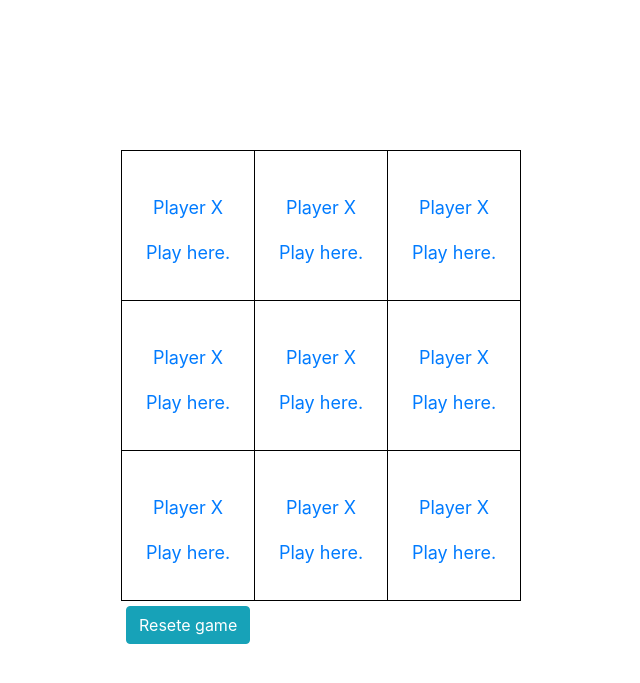
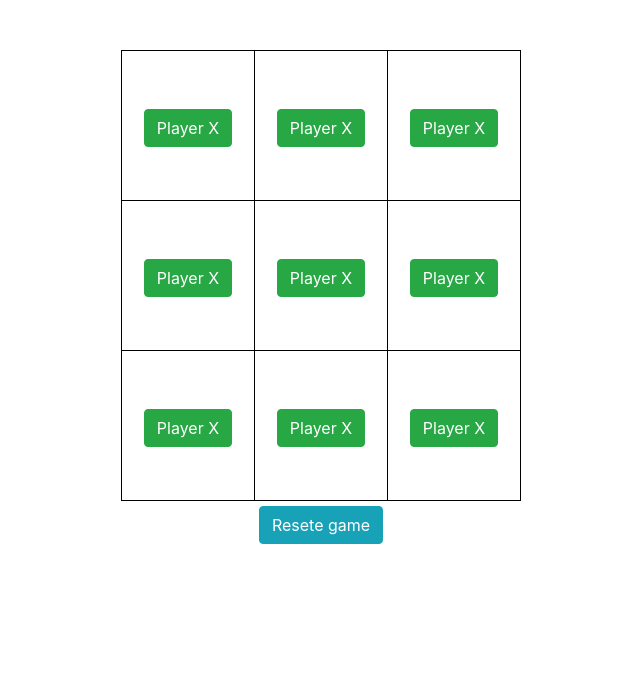
Before and after one commit to asermartinez/tictactoe, a Flask app: page / in a window 1280 px wide. Shown: the top 683 px of the page, without its empty margins (319-959 px from the left). Run offline with Flask 2, Linux system fonts and the light colour scheme; some libraries are stand-ins or nearby versions.

Commit message:
added style and comments

```diff
--- a/application.py
+++ b/application.py
@@ -25,32 +25,35 @@
         session['moves'] = []
 
     game = session['board']
-    turn = session['turn']
     winner = None
+
+    # Check the board for winning combinations
+    # Columns
     for col in range(3):
         if game[0][col] == 'X' and game[1][col] == 'X' and game[2][col] == 'X':
             winner = 'X'
         if game[0][col] == 'O' and game[1][col] == 'O' and game[2][col] == 'O':
             winner = 'O'
 
+    # Rows
     for row in range(3):
         if game[row][0] == 'X' and game[row][1] == 'X' and game[row][2] == 'X':
             winner = 'X'
         if game[row][0] == 'O' and game[row][1] == 'O' and game[row][2] == 'O':
             winner = 'O'
 
+    # Diagonal Starting Left
     for row in range(3):
         if game[0][0] == 'X' and game[1][1] == 'X' and game[2][2] == 'X':
             winner = 'X'
         if game[0][0] == 'O' and game[1][1] == 'O' and game[2][2] == 'O':
             winner = 'O'
 
-    for row in range(3):
-        if game[2][0] == 'X' and game[1][1] == 'X' and game[0][2] == 'X':
-            winner = 'X'
-        if game[2][0] == 'O' and game[1][1] == 'O' and game[0][2] == 'O':
-            winner = 'O'
-
+    # Diagonal Starting Right
+    if game[2][0] == 'X' and game[1][1] == 'X' and game[0][2] == 'X':
+        winner = 'X'
+    if game[2][0] == 'O' and game[1][1] == 'O' and game[0][2] == 'O':
+        winner = 'O'
 
     for row in session['board']:
         print(row)
--- a/templates/game.html
+++ b/templates/game.html
@@ -26,17 +26,29 @@
                 max-width: 500px;
                 padding: 50px;
             }
+
             button {
                 margin: 5px;
+            }
+
+            #buttons {
+                text-align: center;
+                margin: auto;
+                max-width: 500px;
+            }
+
+            #winner {
+                text-align: center;
+                margin: 0px;
             }
 
         </style>
     </head>
     <body>
         <div id="bodyContainer" class="container">
-            <div id="winner" class="container">
+            <div id="winner">
                 {% if winner != None %}
-                <h1>Winner is {{ winner }} !!!</h1>
+                <h1 class="alert alert-success">Winner is {{ winner }} !!!</h1>
                 {% endif %}
             </div>
 
@@ -53,7 +65,7 @@
 
                                 {% else %}
                                 <a href="{{ url_for('play', row=i, col=j)
-                                    }}">Player {{ turn }} <br> Play here.</a>
+                                    }}"><button class="btn btn-success">Player {{ turn }} </button></a>
 
                                 {% endif %}
                             </td>
@@ -61,6 +73,7 @@
                     </tr>
                 {% endfor %}
             </table>
+            <div id="buttons">
             <form action="/" method="post" accept-charset="utf-8">
                 <button class="btn btn-info" type="submit">Resete game</button>
             </form>
@@ -68,7 +81,7 @@
             {% if moves and winner == None %}
                 <a href="/undo"><button id="undo" class="btn btn-danger" type="submit">Undo move</button></a>
             {% endif %}
-
+            </div>
         </div>
    </body>
 </html>
```
